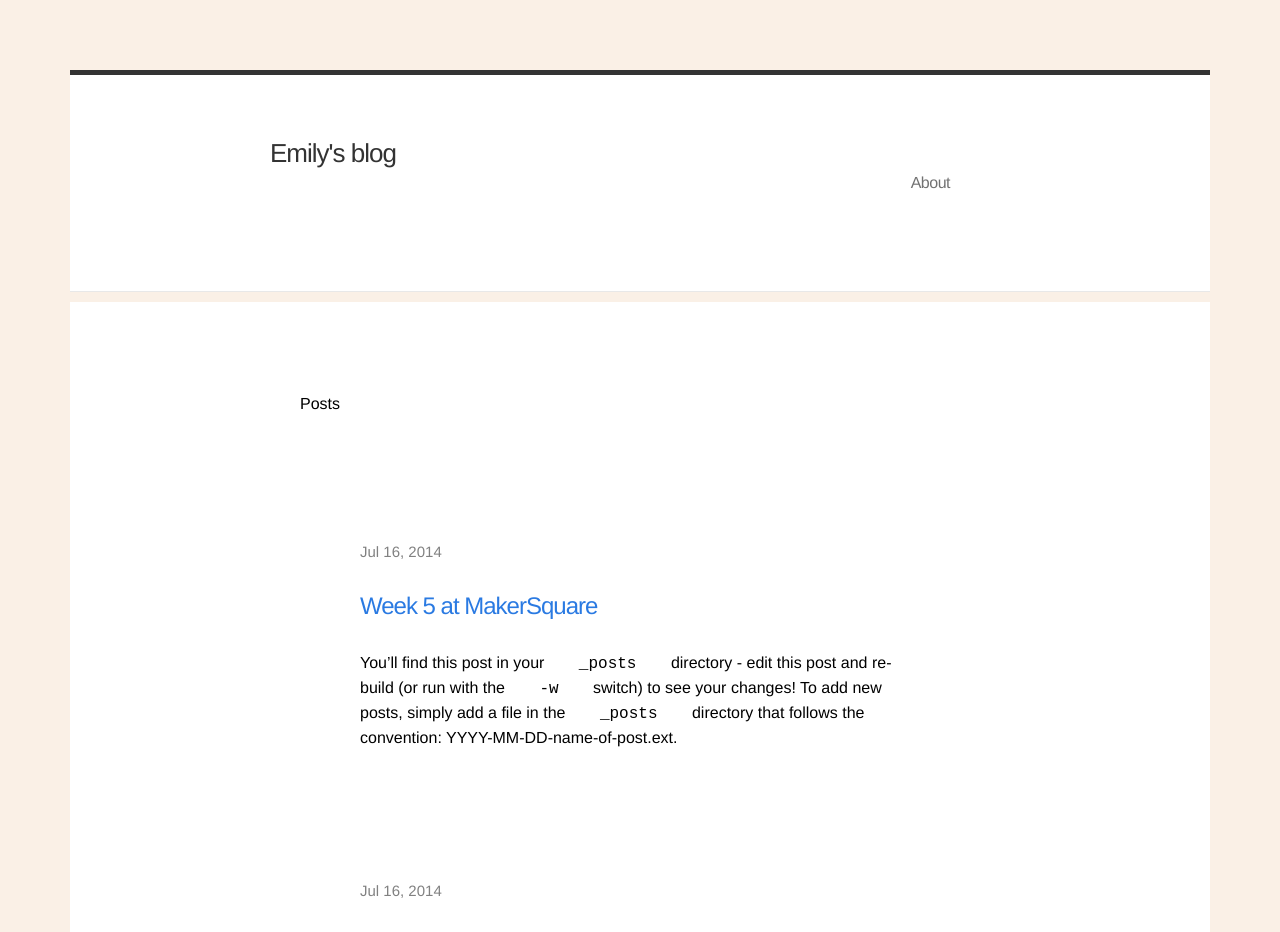
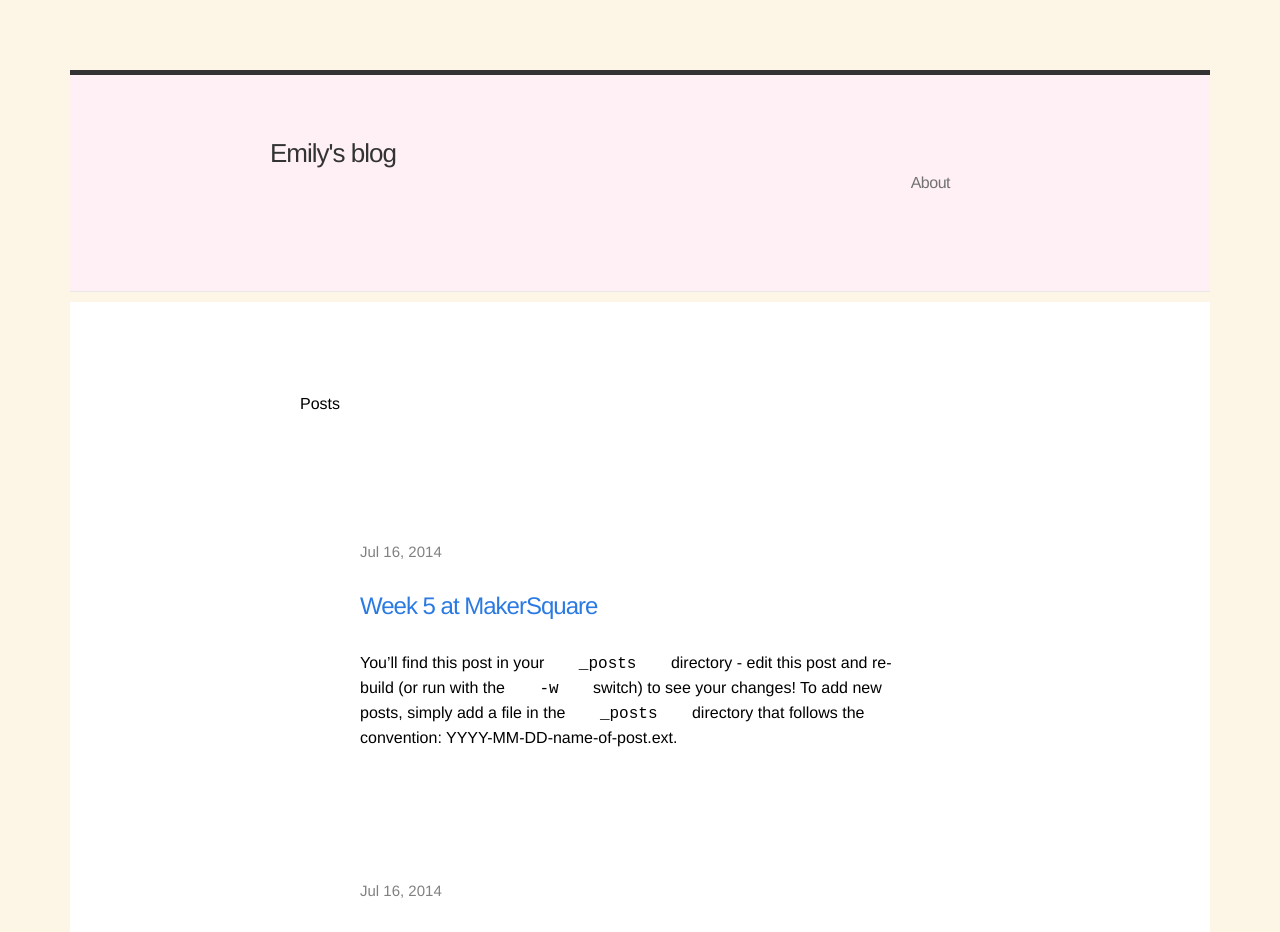
Before and after one commit to emilizaworth/emilizaworth.github.io, a Jekyll site: the page built from index.html, in a window 1280 px wide. Shown: the top 932 px of the page. Built offline with Jekyll 4.4.1, drawn with Linux system fonts in a browser that asks for light colours.

Commit message:
css color changes

```diff
--- a/css/main.css
+++ b/css/main.css
@@ -9,11 +9,11 @@
 html, body { height: 100%; }
 
 body {
-  font-family: Adelle, Helvetica, sans-serif;
+  font-family: Adelle Basic, Helvetica, sans-serif;
   font-size: 16px;
   line-height: 1.5;
   font-weight: 300;
-  background-color: #FAF0E6;
+  background-color: #FDF5E6;
 }
 
 h1, h2, h3, h4, h5, h6 { font-size: 100%; font-weight: 400; }
@@ -44,7 +44,7 @@ a:visited { color: #D8BFD8; }
   border-top: 5px solid #333;
   border-bottom: 1px solid #e8e8e8;
   min-height: 56px;
-  background-color: white;
+  background-color: #FFF0F5;
 }
 
 .site-title,
```
